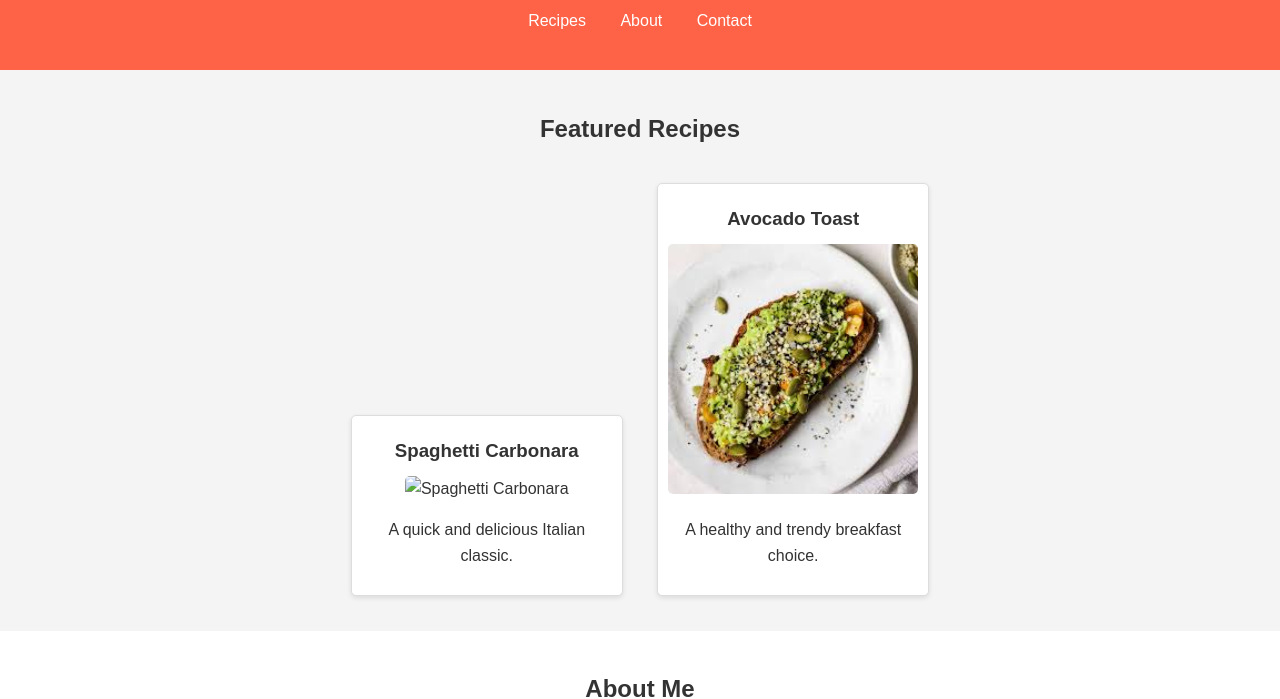
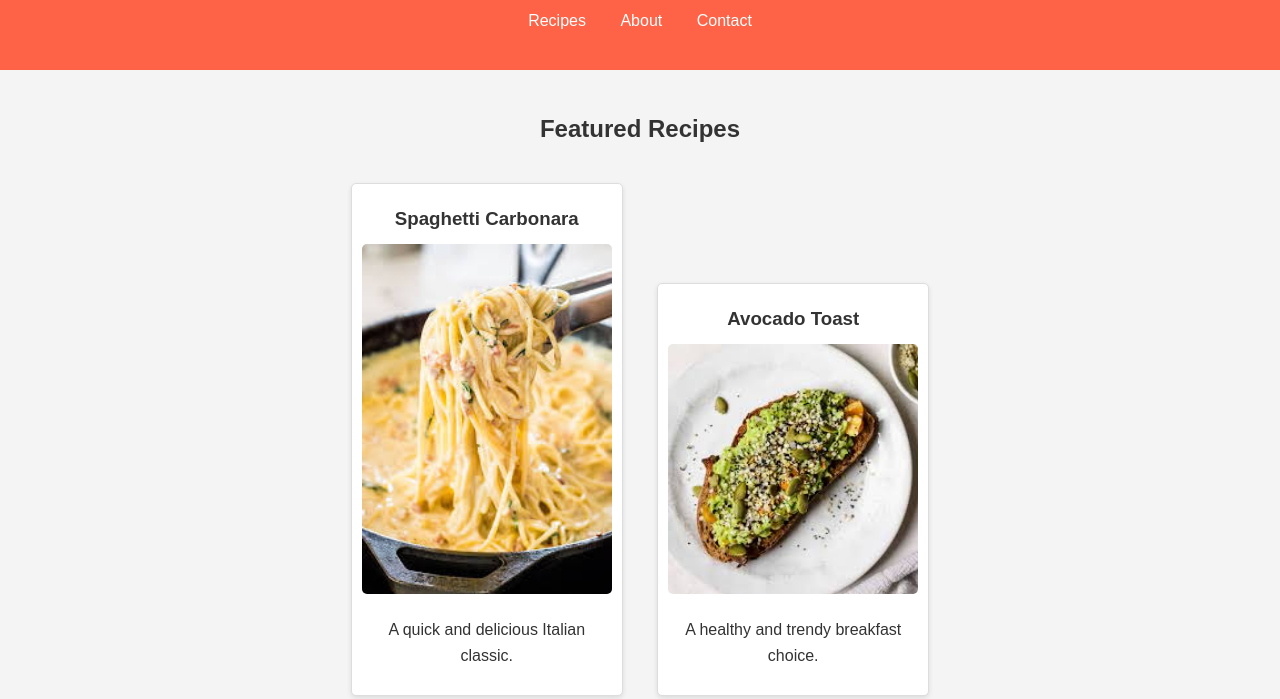
Before and after one commit to Manmathpatil/A-cooking-Blog, a plain HTML site: page index.html in a window 1280 px wide. Shown: the part 106-805 px from the top of the page. Drawn offline with Linux system fonts and the light colour scheme.

Commit message:
index.html

```diff
--- a/index.html
+++ b/index.html
@@ -22,7 +22,7 @@
         <h2>Featured Recipes</h2>
         <div class="recipe-card">
             <h3>Spaghetti Carbonara</h3>
-            <img src="speg.jpg" alt="Spaghetti Carbonara">
+            <img src="speg.jpeg" alt="Spaghetti Carbonara">
             <p>A quick and delicious Italian classic.</p>
         </div>
         <div class="recipe-card">
```
